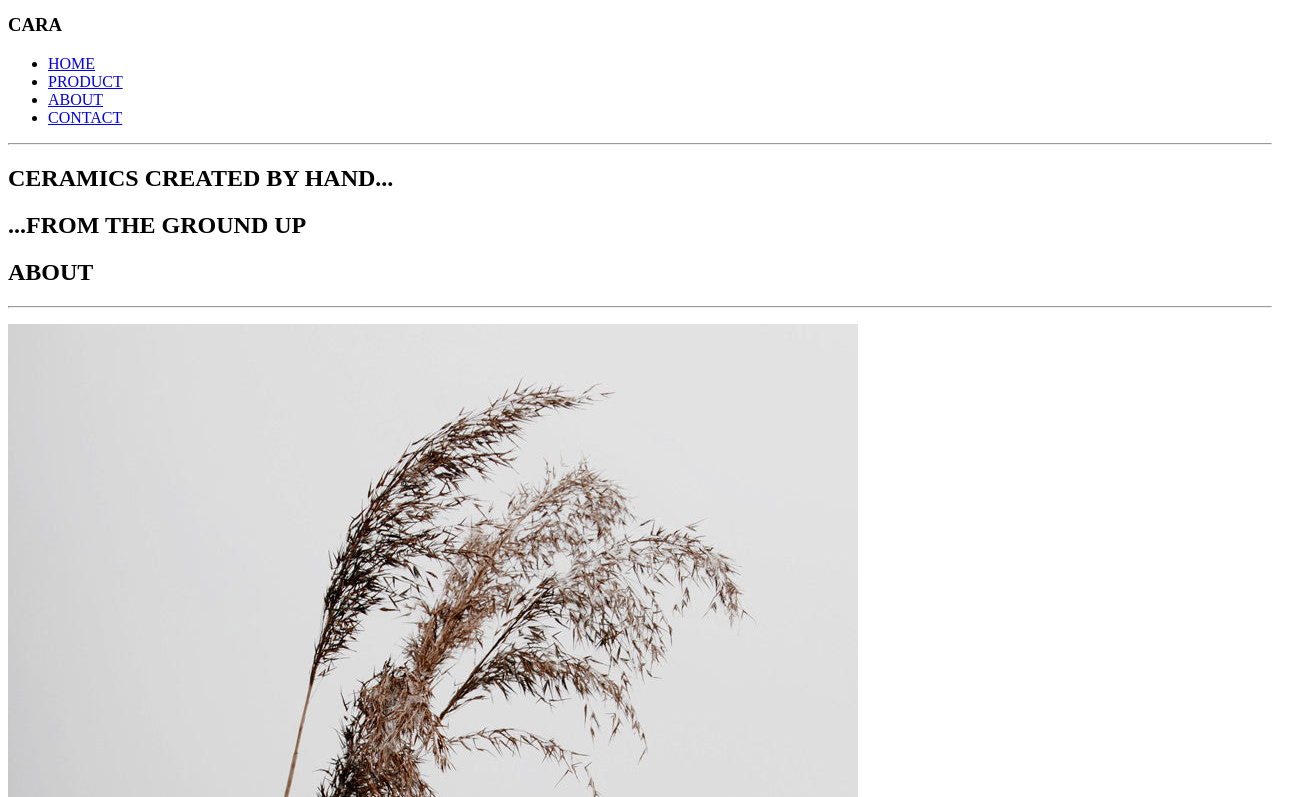
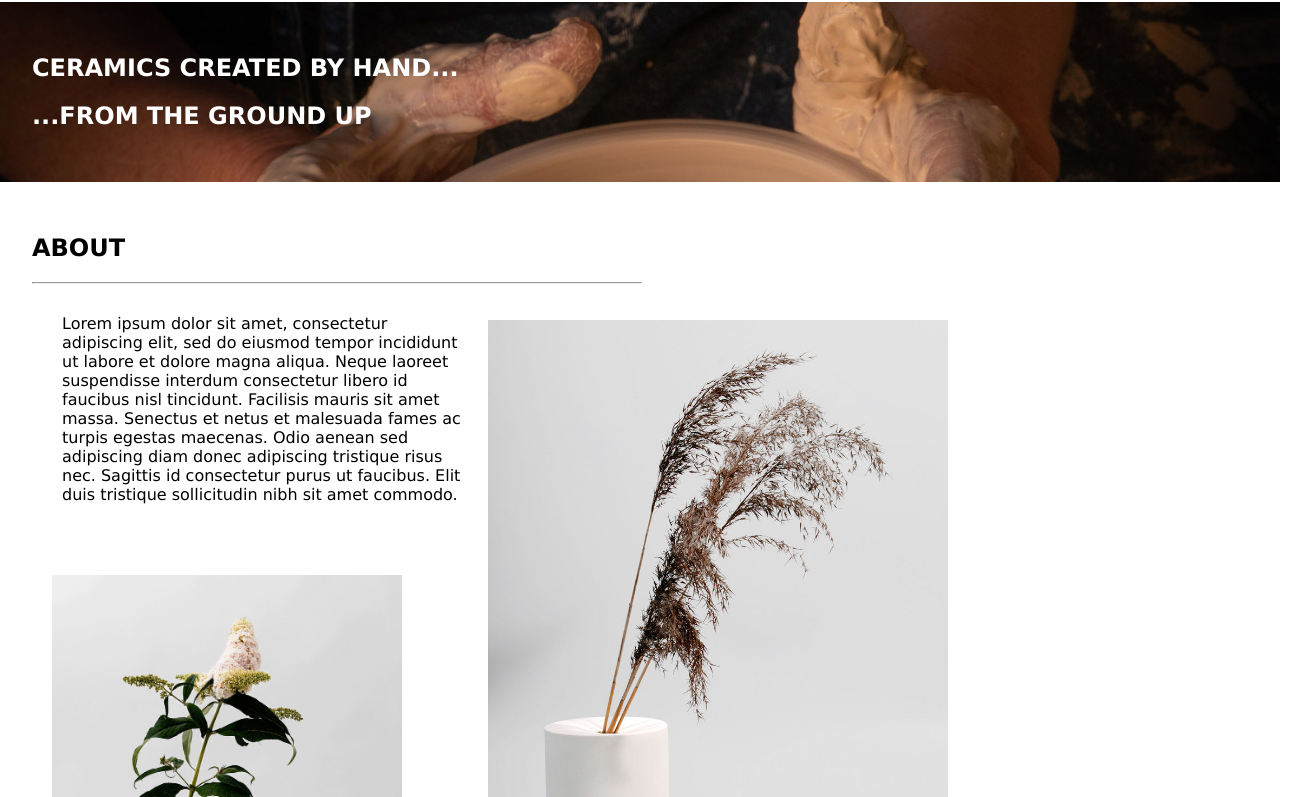
Before and after one commit to kenubwell/dCC_eCommerce_Website, a plain HTML site: page index.html in a window 1280 px wide. Shown: the part 164-961 px from the top of the page, 1312 px wide, since content can reach past the window. Drawn offline with Linux system fonts and the light colour scheme.

Commit message:
Updated styles.css file

```diff
--- a/index.html
+++ b/index.html
@@ -34,23 +34,24 @@
             <hr>
             <p>
                 <img src="assets/Cylinder_unglazed3_2048x2048.jpg" id = "float_right" alt ="A cylinder unglaze vase with a plant">
-                Lorem ipsum dolor sit amet, consectetur adipiscing elit, sed do eiusmod tempor incididunt
+                <p id = "about_p1"> Lorem ipsum dolor sit amet, consectetur adipiscing elit, sed do eiusmod tempor incididunt
                 ut labore et dolore magna aliqua. Neque laoreet suspendisse interdum consectetur libero id
                 faucibus nisl tincidunt. Facilisis mauris sit amet massa. Senectus et netus et malesuada fames
                 ac turpis egestas maecenas. Odio aenean sed adipiscing diam donec adipiscing tristique
                 risus nec. Sagittis id consectetur purus ut faucibus. Elit duis tristique sollicitudin nibh sit
                 amet commodo.
+                </p>
             </p>
             <br>
             <p>
                 <img src="assets/Vase_Dame_2048x2048.jpg" alt ="vase with a dame flower.">
-                Nulla porttitor massa id neque aliquam vestibulum morbi. Facilisi nullam vehicula ipsum a arcu cursus vitae congue.
+                <p id = "about_p2">Nulla porttitor massa id neque aliquam vestibulum morbi. Facilisi nullam vehicula ipsum a arcu cursus vitae congue.
                 Nam libero justo laoreet sit amet cursus sit amet dictum. Tristique magna sit amet purus gravida quis. Velit euismod
                 in pellentesque massa placerat. In ante metus dictum at tempor commodo. Libero nunc consequat interdum varius sit amet mattis.
                 Egestas sed sed risus pretium quam vulputate dignissim. Diam phasellus vestibulum lorem sed risus. Cursus sit amet dictum sit amet justo donec enim.
+                </p>
                 <br>
-                <p>
-                Tincidunt praesent semper feugiat nibh sed. Vulputate mi sit amet mauris commodo quis imperdiet massa. Amet tellus cras adipiscing enim eu turpis
+                <p id = "about_p3"> Tincidunt praesent semper feugiat nibh sed. Vulputate mi sit amet mauris commodo quis imperdiet massa. Amet tellus cras adipiscing enim eu turpis
                 egestas pretium aenean. Nullam ac tortor vitae purus
                 </p>
             </p>
--- a/styles.css
+++ b/styles.css
@@ -0,0 +1,113 @@
+html{
+    box-sizing: border-box;
+}
+
+body{
+    font-family:'Lucida Sans', 'Lucida Sans Regular', 'Lucida Grande', 'Lucida Sans Unicode', Geneva, Verdana, sans-serif;
+    color: black;
+    margin: 0;
+}
+
+main {
+    margin: 1rem auto;
+
+}
+
+main section {
+    padding: 2rem;
+}
+
+header{
+    padding: 1rem;
+    text-align: center;
+
+}
+
+nav h3{
+
+    align-items: center;
+    display: inline;
+}
+
+nav ul{
+    list-style-type: none;
+    position: absolute;
+    top: 0.7rem;
+    left: 10rem;
+    font-size:small;
+    text-decoration: none;
+}
+
+nav li{
+    display: inline; /*makes list items side-by-side*/
+    margin-right: 0.5rem;
+}
+
+hr {
+    text-align: left;
+    margin-left: 0;
+    width: 50%;
+    size: 3;
+    color: black;
+}
+
+#bold_across{
+    color: black;
+    size: 3;
+    width: 100%;
+}
+
+.home {
+    background-image: url("assets/earl-wilcox-y3W0CzO063w-unsplash-alt.jpg");
+    background-size: cover;
+
+}
+
+.home h1{
+    color: white
+}
+
+.about img {
+    float: left;
+    width: 350px;
+    height: 490px;
+    margin: 20px;
+}
+
+#float_right {
+    float: right;
+    width: 460px;
+    height: 608px;
+    margin-right: 300px;
+}
+
+#about_p1 {
+    width: 800px;
+    margin-left: 30px;
+    margin-top: 30px;
+}
+#about_p2 {
+    width: 400px;
+    margin-top: 50px;
+    margin-left: 500px;
+
+}
+#about_p3 {
+    width: 400px;
+    margin-left: 500px;
+
+}
+
+.products{
+    margin-top: 10rem;
+}
+
+footer{
+    text-align: center;
+    background-color:  #bf7631;
+    /*position: fixed; */
+    width: 100%;
+    left: 0;
+    bottom: 0;
+    padding: 1rem;
+}
```
